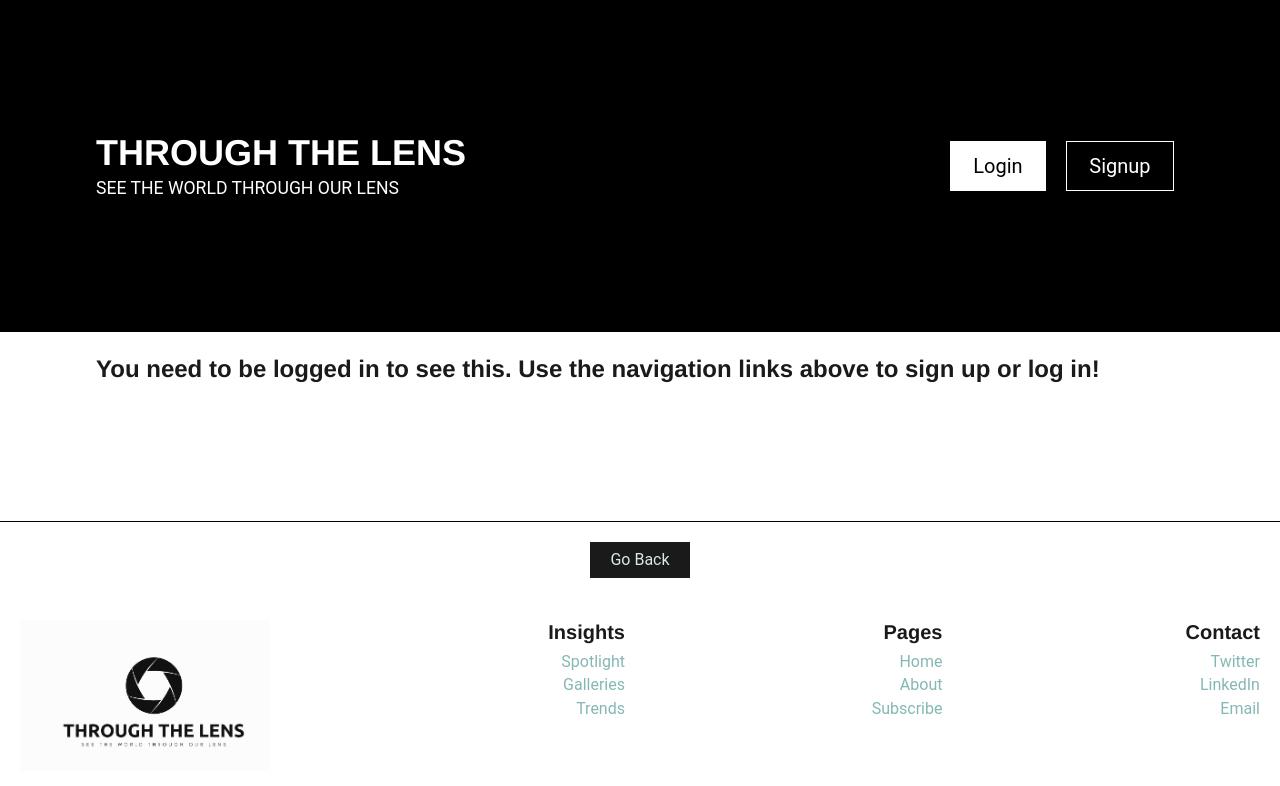
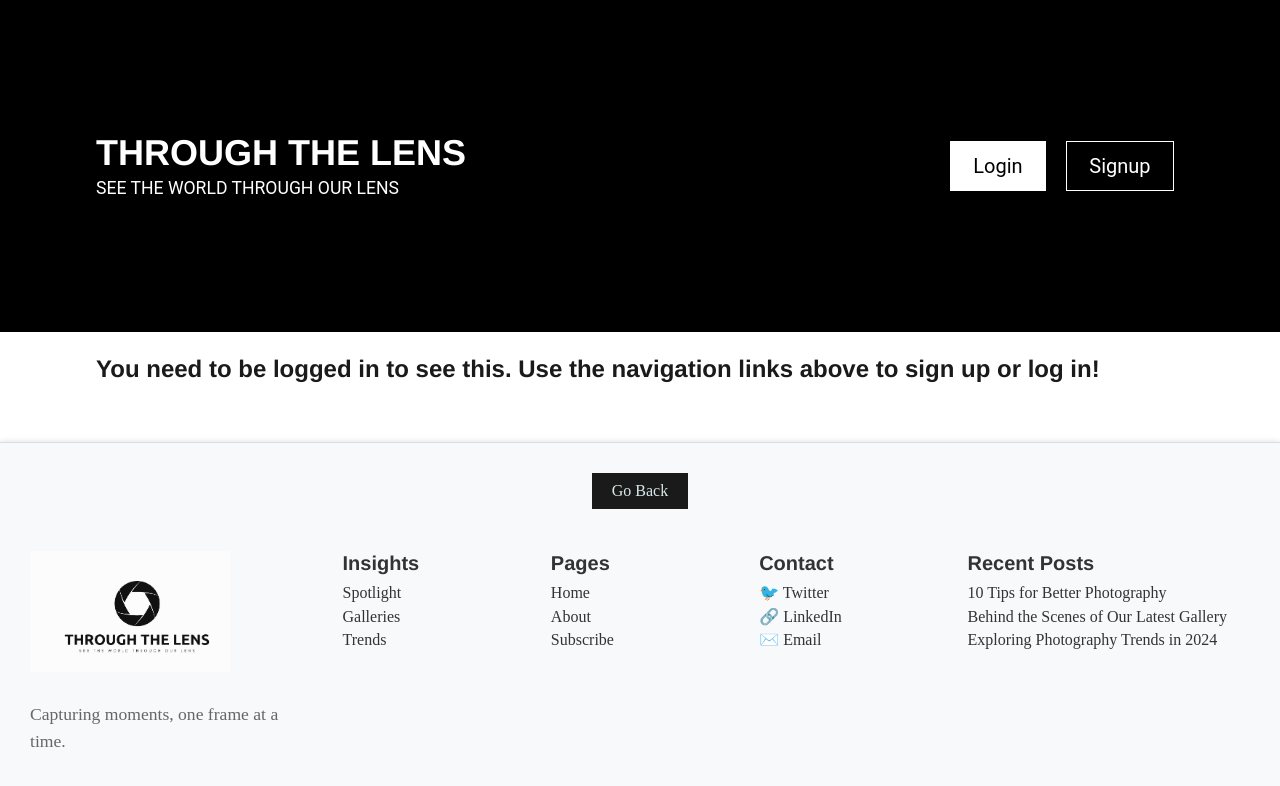
Before and after one commit to James21198/Through-the-Lens, a React (Vite) app in the folder client/: page /me in a window 1280 px wide. Shown: the top 786 px of the page. Built offline with nearby package versions, Linux system fonts and the light colour scheme; no server answers.

Commit message:
profile and footer chnages

```diff
--- a/client/src/components/Footer/index.jsx
+++ b/client/src/components/Footer/index.jsx
@@ -6,30 +6,32 @@ const Footer = () => {
   const navigate = useNavigate();
 
   const footerStyle = {
-    backgroundColor: '#white',
-    color: '#black',
-    fontFamily: "'Roboto', sans-serif",
-    paddingTop: '20px',
-    paddingBottom: '10px',
+    backgroundColor: '#f8f9fa',
+    color: '#333',
+    fontFamily: "'Merriweather', serif",
+    paddingTop: '30px',
+    paddingBottom: '30px',
     marginTop: 'auto',
     textAlign: 'left',
-    paddingLeft: '20px',
-    paddingRight: '20px',
-    borderTop: '1px solid #000',
-    minHeight: '250px',
+    paddingLeft: '30px',
+    paddingRight: '30px',
+    borderTop: '1px solid #ddd',
+    boxShadow: '0 -1px 5px rgba(0,0,0,0.1)',
+  };
 
-  };
   const logoStyle = {
-    width: '250px',
+    width: '200px',
     height: 'auto',
     marginBottom: '15px',
   };
+
   const navItemStyle = {
     margin: '5px 0',
-    color: '#black',
+    color: '#333',
     textDecoration: 'none',
     display: 'block',
   };
+
   const goBackButton = (
     <div className="text-center mb-5">
       <button className="btn btn-dark mb-3" onClick={() => navigate(-1)}>
@@ -37,32 +39,46 @@ const Footer = () => {
       </button>
     </div>
   );
+
   const pages = [
     { name: 'Home', link: '/' },
     { name: 'About', link: '/about' },
     { name: 'Subscribe', link: '/subscribe' },
   ];
+
   const insights = [
-    { name: 'Spotlight' },
+    { name: 'Spotlight', link: '/spotlight' },
     { name: 'Galleries', link: '/galleries' },
     { name: 'Trends', link: '/trends' },
   ];
+
   const socialLinks = [
-    { name: 'Twitter', link: 'https://twitter.com/example' },
-    { name: 'LinkedIn', link: 'https://www.linkedin.com/in/example' },
-    { name: 'Email', link: 'mailto:info@example.com' },
+    { name: 'Twitter', link: 'https://twitter.com/example', icon: '🐦' },
+    { name: 'LinkedIn', link: 'https://www.linkedin.com/in/example', icon: '🔗' },
+    { name: 'Email', link: 'mailto:info@example.com', icon: '✉️' },
   ];
+
+  // Example recent posts
+  const recentPosts = [
+    { title: '10 Tips for Better Photography', link: '/tips' },
+    { title: 'Behind the Scenes of Our Latest Gallery', link: '/gallery-behind-scenes' },
+    { title: 'Exploring Photography Trends in 2024', link: '/2024-trends' },
+  ];
+
   return (
     <footer style={footerStyle}>
       {location.pathname !== '/' && goBackButton}
       <div className="row justify-content-between align-items-start">
         <div className="col-md-3">
-          <a href="/"><img src="/logo/Throughthelens.png" alt="Logo" style={logoStyle} /></a>
+          <a href="/">
+            <img src="/logo/Throughthelens.png" alt="Logo" style={logoStyle} />
+          </a>
+          <p style={{ marginTop: '10px', color: '#666' }}>Capturing moments, one frame at a time.</p>
         </div>
-        <div className="col-md-9 text-right">
+        <div className="col-md-6">
           <div className="row">
             <div className="col-md-4">
-              <h5 style={{ color: '#black' }}>Insights</h5>
+              <h5 style={{ color: '#333' }}>Insights</h5>
               <ul style={{ listStyleType: 'none', padding: 0 }}>
                 {insights.map((insight, index) => (
                   <li key={index}>
@@ -72,7 +88,7 @@ const Footer = () => {
               </ul>
             </div>
             <div className="col-md-4">
-              <h5 style={{ color: '#black' }}>Pages</h5>
+              <h5 style={{ color: '#333' }}>Pages</h5>
               <ul style={{ listStyleType: 'none', padding: 0 }}>
                 {pages.map((page, index) => (
                   <li key={index}>
@@ -82,16 +98,28 @@ const Footer = () => {
               </ul>
             </div>
             <div className="col-md-4">
-              <h5 style={{ color: '#black' }}>Contact</h5>
+              <h5 style={{ color: '#333' }}>Contact</h5>
               <ul style={{ listStyleType: 'none', padding: 0 }}>
                 {socialLinks.map((link, index) => (
                   <li key={index}>
-                    <a href={link.link} style={navItemStyle}>{link.name}</a>
+                    <a href={link.link} style={navItemStyle}>
+                      {link.icon} {link.name}
+                    </a>
                   </li>
                 ))}
               </ul>
             </div>
           </div>
+        </div>
+        <div className="col-md-3">
+          <h5 style={{ color: '#333' }}>Recent Posts</h5>
+          <ul style={{ listStyleType: 'none', padding: 0 }}>
+            {recentPosts.map((post, index) => (
+              <li key={index}>
+                <a href={post.link} style={navItemStyle}>{post.title}</a>
+              </li>
+            ))}
+          </ul>
         </div>
       </div>
     </footer>
--- a/client/src/pages/Profile.jsx
+++ b/client/src/pages/Profile.jsx
@@ -39,10 +39,16 @@ const Profile = () => {
     <div>
       <style>
         {`
+          @import url('https://fonts.googleapis.com/css2?family=Dancing+Script:wght@400;700&display=swap');
+
           .dotted-border {
             border: 1px dotted #1a1a1a;
             padding: 10px;
             margin-bottom: 10px;
+          }
+
+          .fancy-font {
+            font-family: 'Dancing Script', cursive;
           }
         `}
       </style>
@@ -53,8 +59,9 @@ const Profile = () => {
         <div className="col-12 col-md-10 mb-3">
           <div className="card mb-3">
             <h3 className="dotted-border">
-              Equipments {userParam ? `${user.username}'s` : 'your'} used:
-              <ul>
+              <img className="card-img-top p-2" src={`https://i.pravatar.cc/100?u=${user._id}`} alt="Card image cap" />
+              <ul className="fancy-font">Equipments {userParam ? `${user.username}'s` : 'your'} used:</ul>
+              <ul className="fancy-font">
                 <li>Canon EOS R5</li>
                 <li>Nikon Z7 II</li>
                 <li>Manfrotto 055 Aluminum 3-Section Tripod</li>
```
